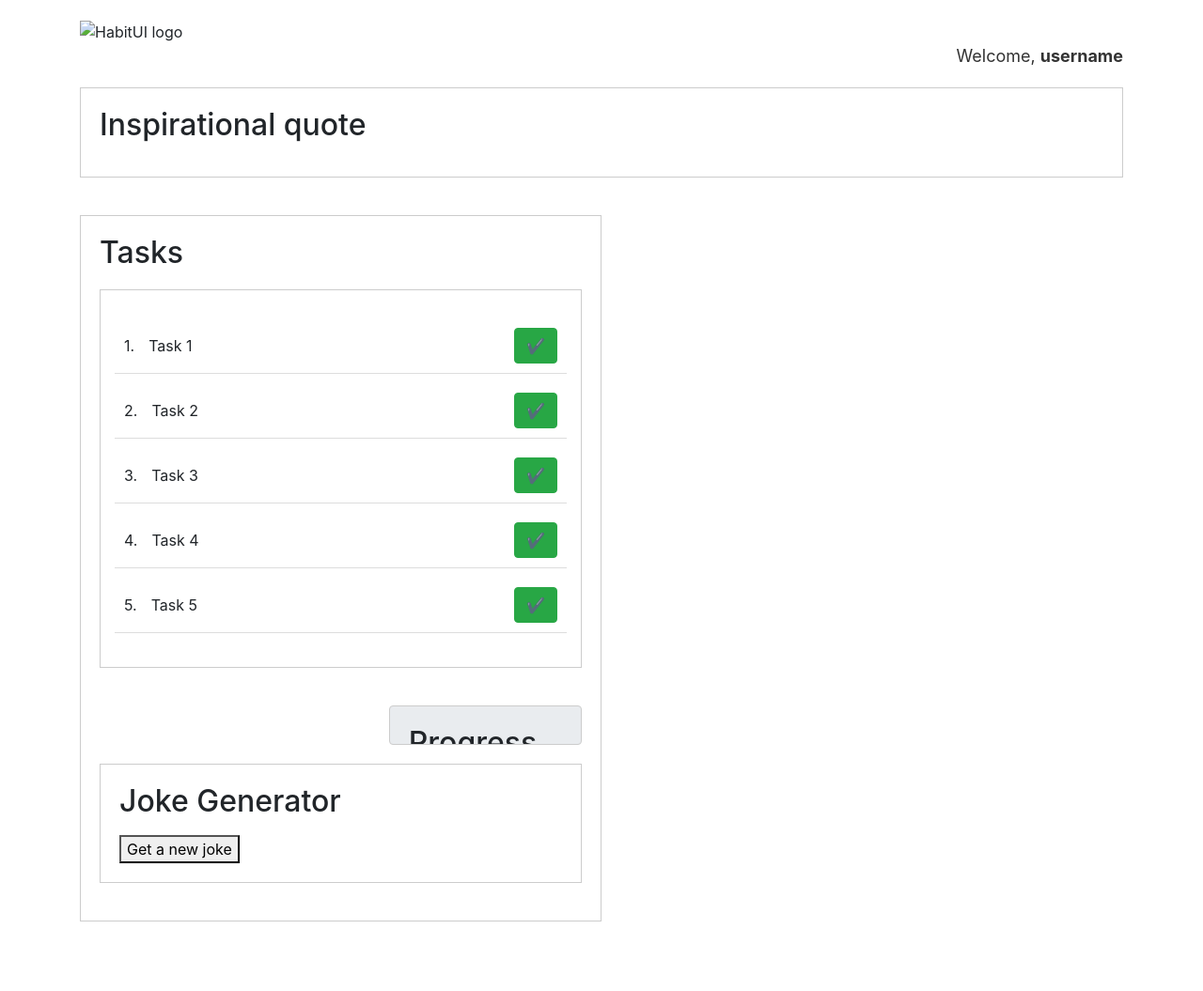
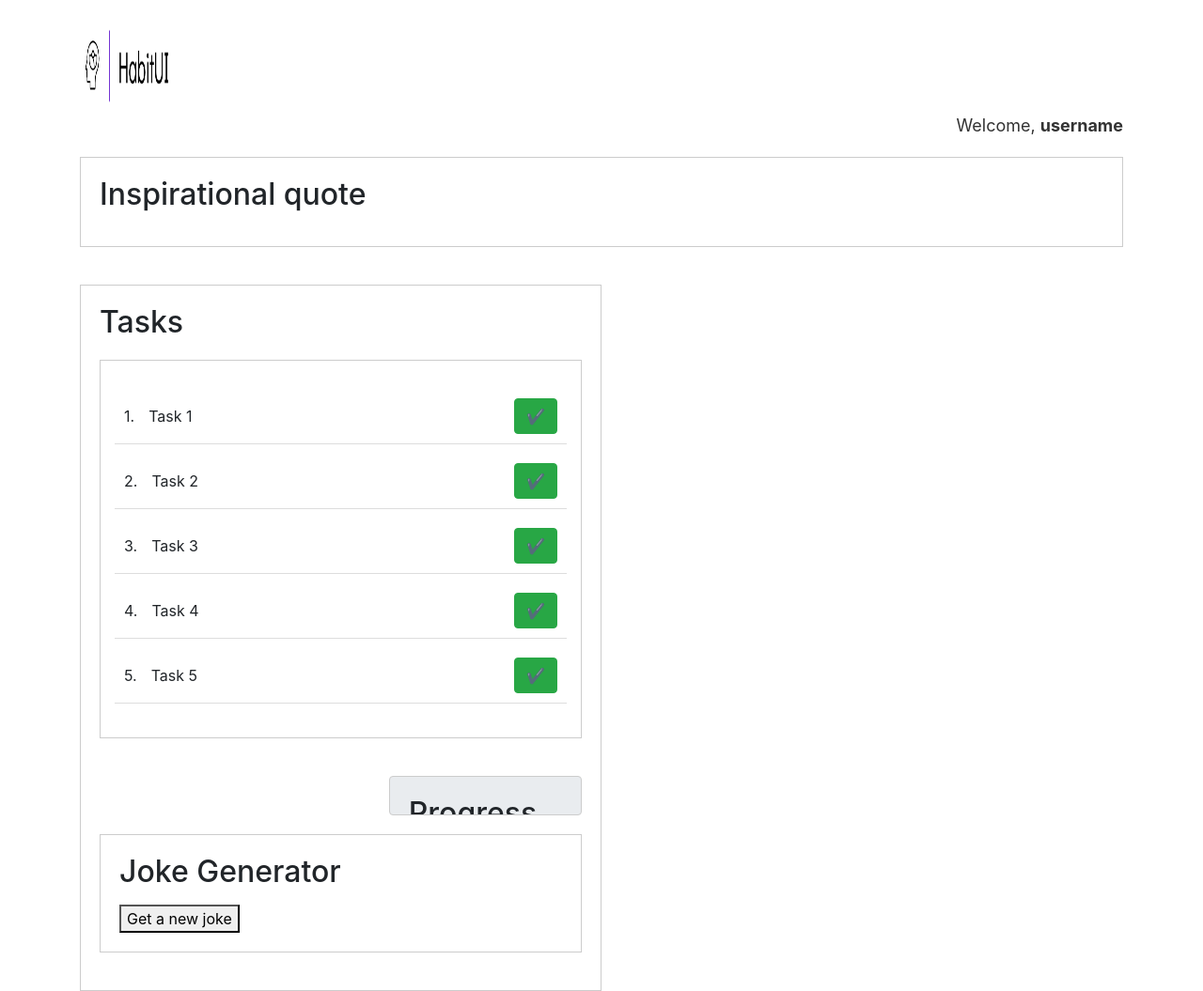
Before and after one commit to jonnoclifford/habitui, a plain HTML site: page index.html in a window 1280 px wide. Shown: the whole page at 94% size. Before the commit the page ends 1001 px from the top, so only its background shows below. Drawn offline with nearby package versions, Linux system fonts and the light colour scheme; files whose address does not match are found by name.

Commit message:
image and js locations updated

```diff
--- a/index.html
+++ b/index.html
@@ -9,7 +9,7 @@
 <body>
   <div class="container">
     <div class="logo">
-      <img src="./assets/logo.png" alt="HabitUI logo" />
+      <img src="./assets/images/HabitUI_Logo.png" alt="HabitUI logo" />
     </div>
     <div class="welcome">
       <p>Welcome, <span class="username">username</span></p>
@@ -24,27 +24,27 @@
       <div class="container task-container">
         <ul class="task-list">
           <li class="task-item">
-            <div class="task-number">1.  </div>
+            <div class="task-number">1.</div>
             <div class="task-text">Task 1</div>
             <button class="btn btn-success task-btn">✔️</button>
           </li>
           <li class="task-item">
-            <div class="task-number">2.  </div>
+            <div class="task-number">2.</div>
             <div class="task-text">Task 2</div>
             <button class="btn btn-success task-btn">✔️</button>
           </li>
           <li class="task-item">
-            <div class="task-number">3.  </div>
+            <div class="task-number">3.</div>
             <div class="task-text">Task 3</div>
             <button class="btn btn-success task-btn">✔️</button>
           </li>
           <li class="task-item">
-            <div class="task-number">4.  </div>
+            <div class="task-number">4.</div>
             <div class="task-text">Task 4</div>
             <button class="btn btn-success task-btn">✔️</button>
           </li>
           <li class="task-item">
-            <div class="task-number">5.  </div>
+            <div class="task-number">5.</div>
             <div class="task-text">Task 5</div>
             <button class="btn btn-success task-btn">✔️</button>
           </li>
```
